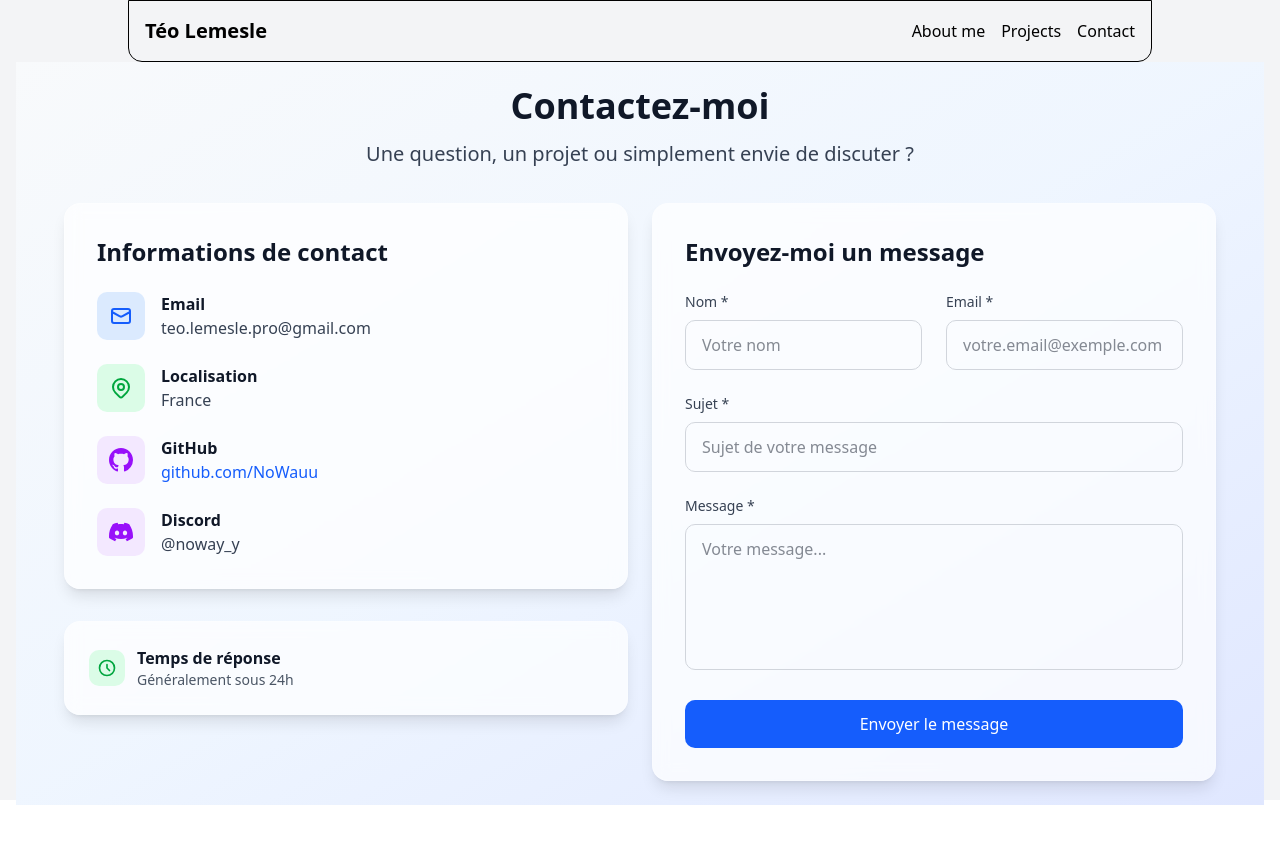
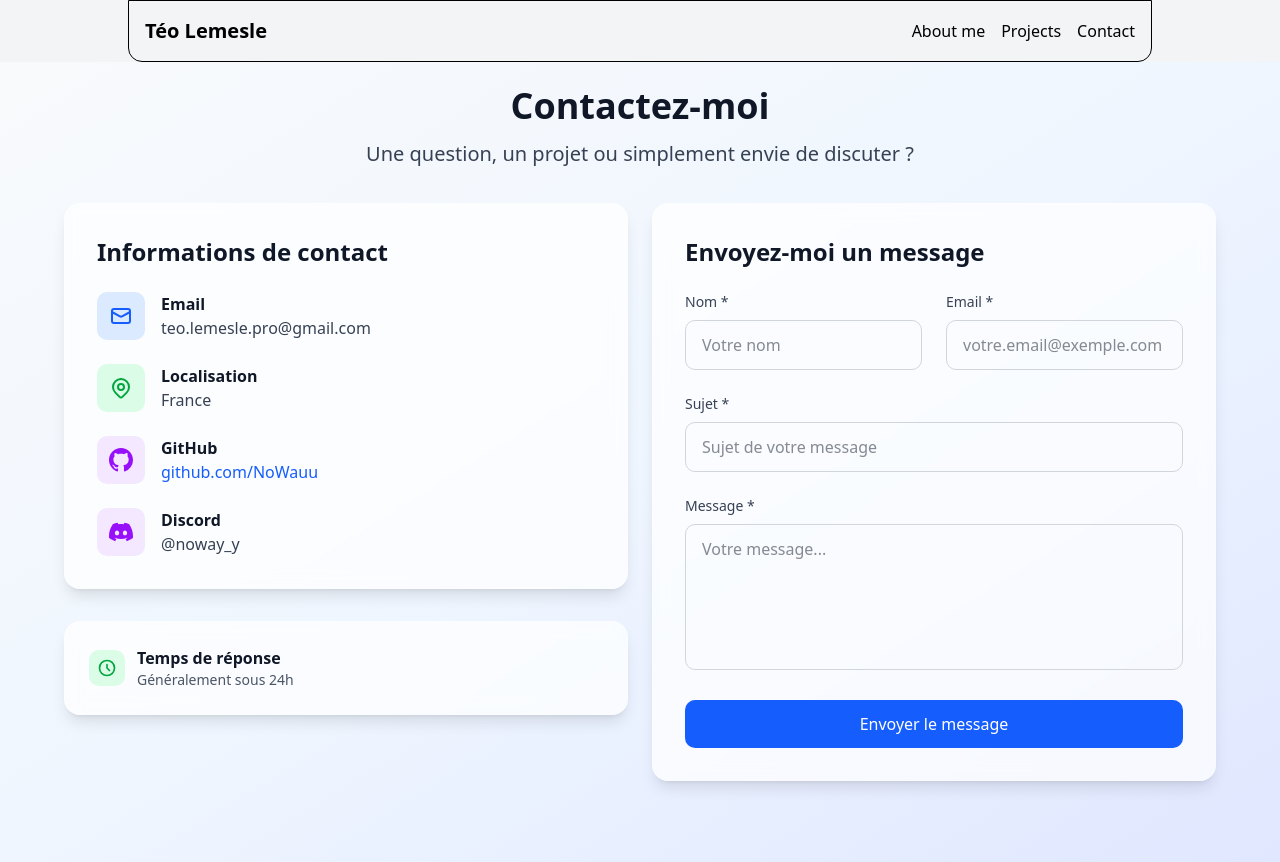
Before and after one commit to NoWauu/portfolio, a Next.js app in the folder portfolio/: page /contact in a window 1280 px wide. Before the commit the page ends 805 px from the top, so only its background shows below. Built offline with nearby package versions, Linux system fonts and the light colour scheme.

Commit message:
fix layout incensistency

```diff
--- a/portfolio/src/app/about/page.tsx
+++ b/portfolio/src/app/about/page.tsx
@@ -183,8 +183,8 @@
   };
 
   return (
-    <div className="bg-gradient-to-br from-slate-50 via-blue-50 to-indigo-100">
-      <div className="min-h-screen p-6">
+    <div className="bg-gradient-to-br from-slate-50 via-blue-50 to-indigo-100 min-h-screen">
+      <div className="p-6">
         <div className="max-w-6xl mx-auto">
 
         {/* Header */}
--- a/portfolio/src/app/contact/page.tsx
+++ b/portfolio/src/app/contact/page.tsx
@@ -86,7 +86,7 @@
   };
 
   return (
-    <div className="bg-gradient-to-br from-slate-50 via-blue-50 to-indigo-100 min-h-[calc(100vh-4rem)]">
+    <div className="bg-gradient-to-br from-slate-50 via-blue-50 to-indigo-100 min-h-screen">
       <div className="container mx-auto px-6 py-6">
         {/* Header */}
         <div className="text-center mb-8">
--- a/portfolio/src/app/layout.tsx
+++ b/portfolio/src/app/layout.tsx
@@ -26,9 +26,9 @@
   return (
     <html lang="fr" className="h-full">
       <body className="h-full">
-        <div className={`${geistSans.variable} ${geistMono.variable} antialiased flex flex-col h-full text-gray-900 bg-gray-100`}>
+        <div className={`${geistSans.variable} ${geistMono.variable} antialiased flex flex-col min-h-full text-gray-900`}>
           <Navbar />
-          <div className="flex-1 container mx-auto px-4">
+          <div className="flex-1">
             {children}
           </div>
         </div>
--- a/portfolio/src/app/page.tsx
+++ b/portfolio/src/app/page.tsx
@@ -20,9 +20,10 @@
     { count: 10, label: "Projets" }
   ];
   return (
-    <div className="flex items-center justify-center min-h-[calc(100vh-4rem)] bg-gray-100">
-      <Hero rotatingTexts={rotatingTexts} />
-      <div className="flex-1 mb-8 flex flex-col items-center justify-center space-y-6">
+    <div className="bg-gray-100 min-h-[calc(100vh-4rem)]">
+      <div className="container mx-auto px-4 flex items-center justify-center min-h-[calc(100vh-4rem)]">
+        <Hero rotatingTexts={rotatingTexts} />
+        <div className="flex-1 mb-8 flex flex-col items-center justify-center space-y-6">
         <StatsCard stats={stats} />
         <a
           href="https://github.com/NoWauu"
@@ -46,6 +47,7 @@
           </div>
         </a>
       </div>
+      </div>
     </div>
   );
 }
```
